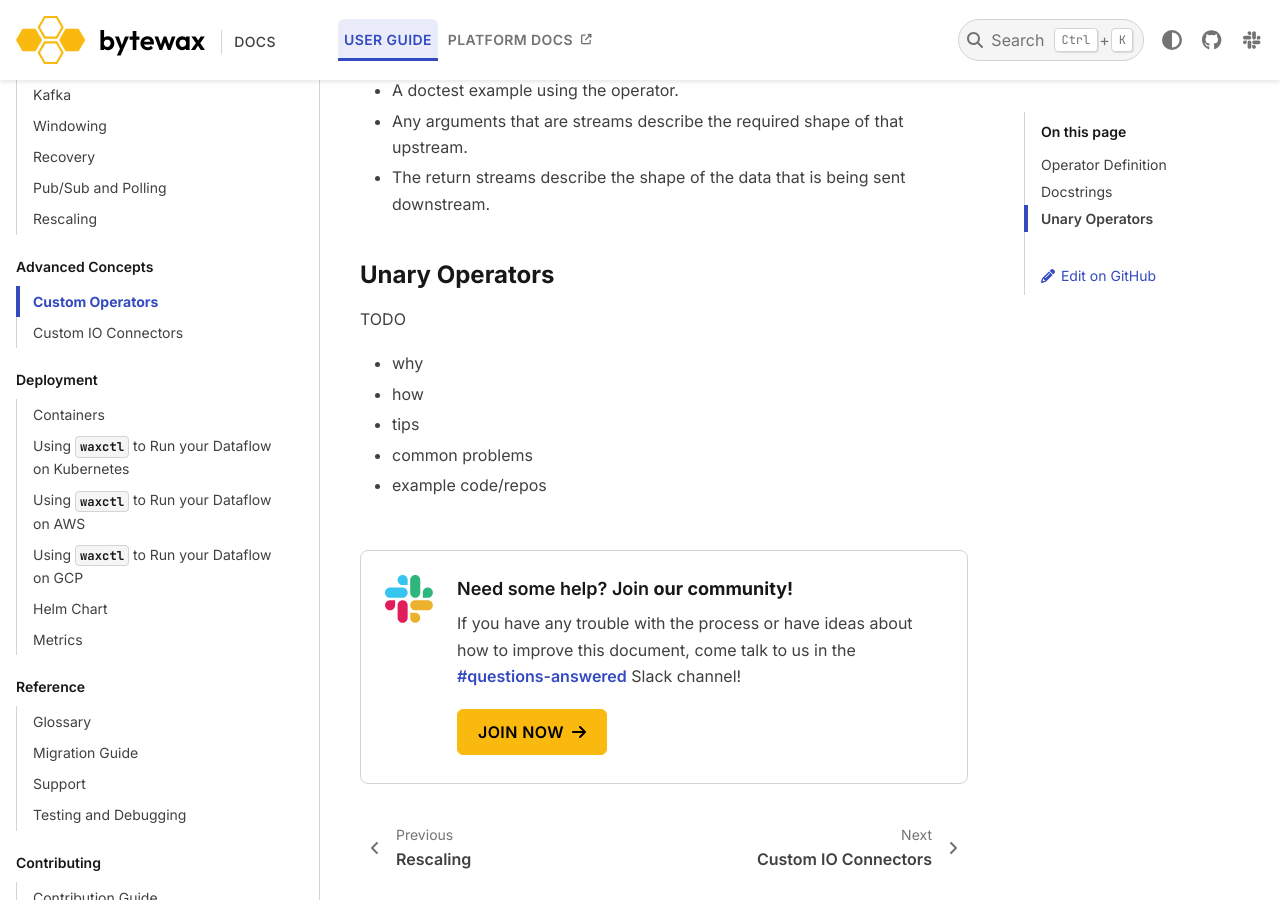
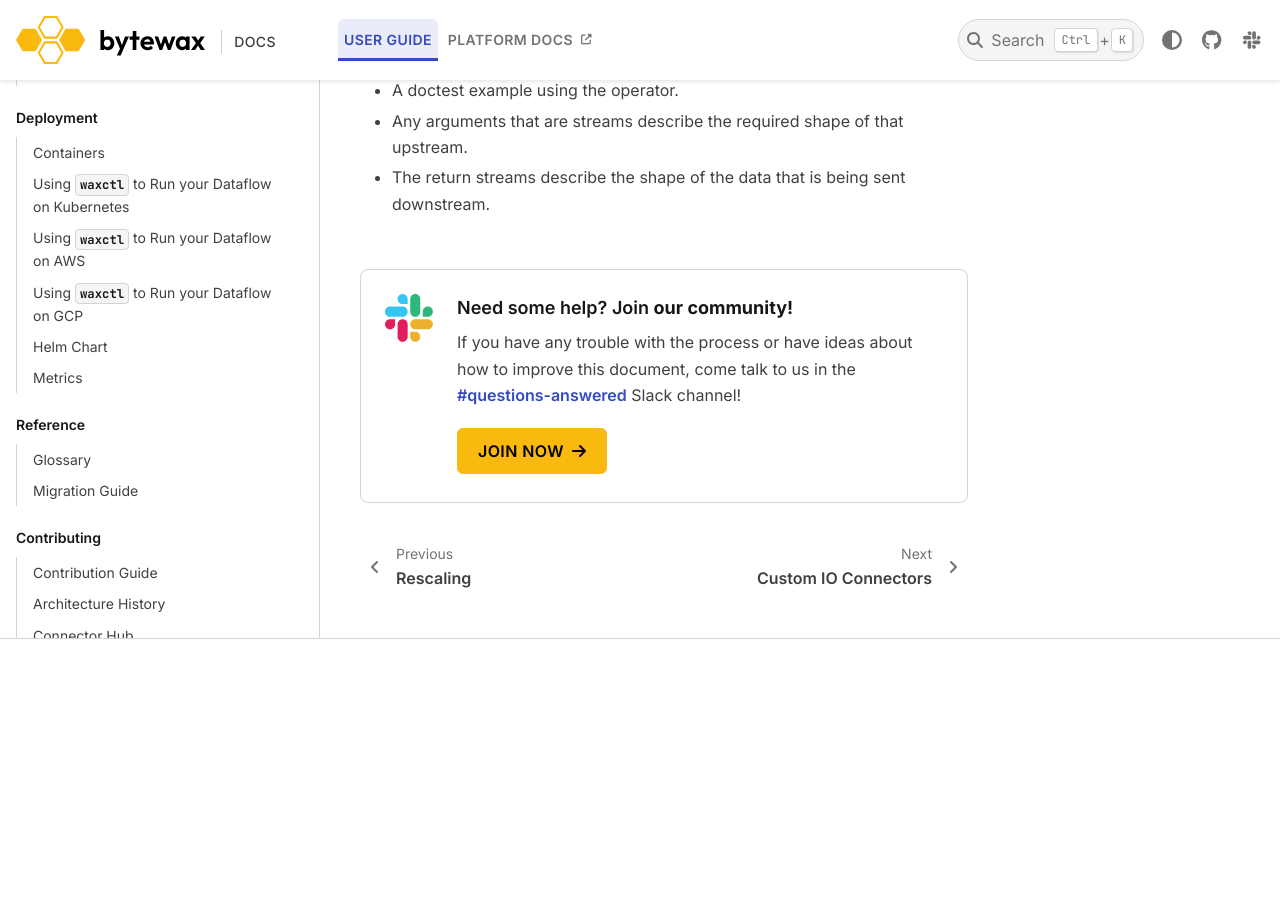
Before and after one commit to bytewax/bytewax, a Sphinx documentation site: the page built from docs/articles/advanced-concepts/custom-operators.md, in a window 1280 px wide and 900 px high, scrolled down 1194 px. Built offline with Sphinx 7.4.7 and the PyData theme 0.15.4, drawn with Linux system fonts in a browser that asks for light colours; pages that are not in the unit, such as notebooks, are missing from menus; after the commit the page ends 1833 px from its top, so only the background shows below that.

Commit message:
Cleanup
- Remove some placeholder articles
- Delete TODO section in custom operators

```diff
--- a/docs/articles/advanced-concepts/custom-operators.md
+++ b/docs/articles/advanced-concepts/custom-operators.md
@@ -64,17 +64,3 @@
 
 - The return streams describe the shape of the data that is being sent
   downstream.
-
-## Unary Operators
-
-TODO
-
-* why
-
-* how
-
-* tips
-
-* common problems
-
-* example code/repos
```
Also changed, not shown: docs/articles/getting-started/streaming-example.md (deleted, +0 -4 lines), docs/articles/index.md (+0 -3 lines), docs/articles/reference/support.md (deleted, +0 -4 lines), docs/articles/reference/testing.md (deleted, +0 -15 lines).
